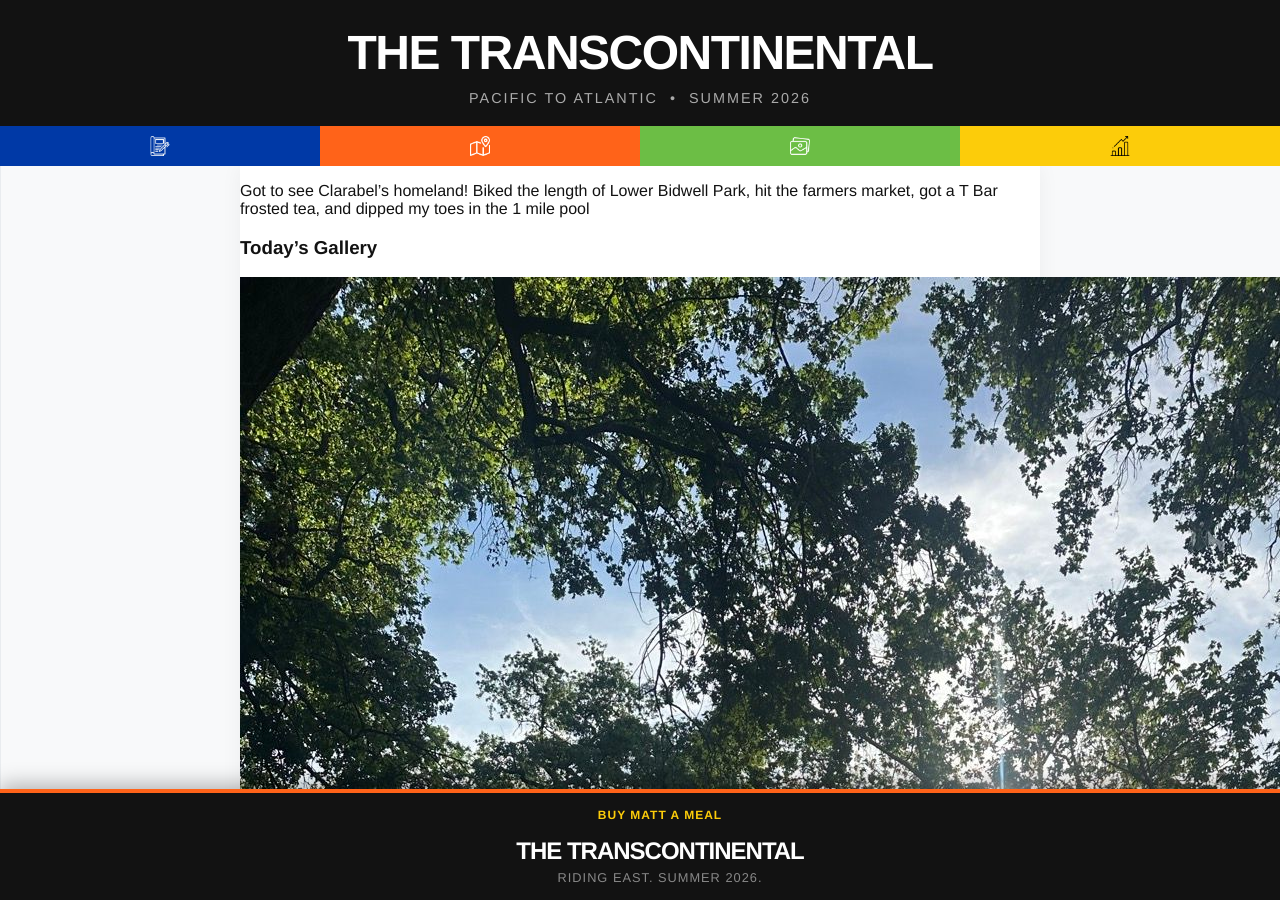
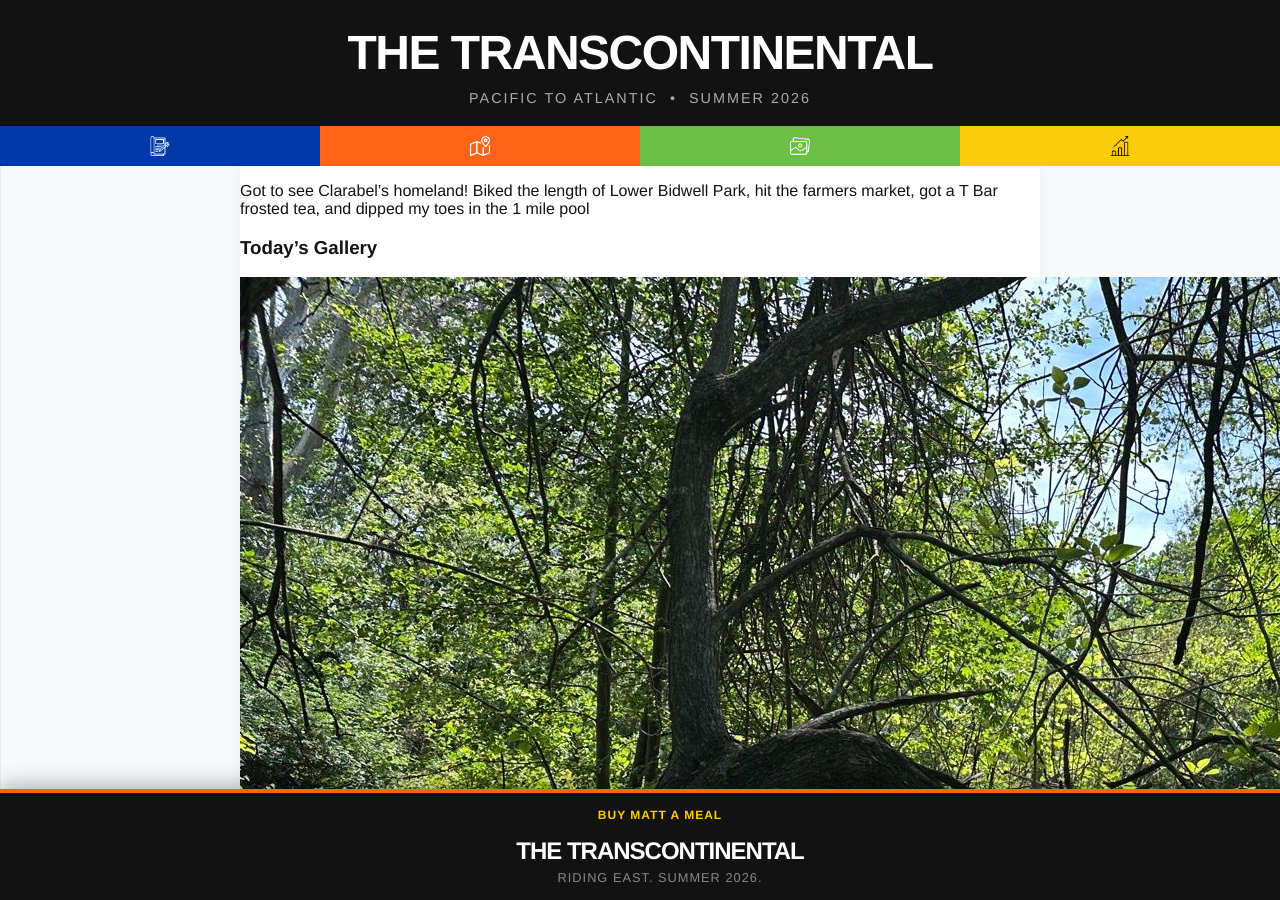
Before and after one commit to mschiller87/bike-tracker, a Jekyll site: the page built from _posts/2026-03-28-17895153513.md, in a window 1280 px wide and 900 px high. Built offline with Jekyll 4.4.1, drawn with Linux system fonts in a browser that asks for light colours.

Commit message:
Auto-update Strava rides, posts, photos, and stats

```diff
--- a/_posts/2026-03-28-17895153513.md
+++ b/_posts/2026-03-28-17895153513.md
@@ -18,6 +18,6 @@ Got to see Clarabel’s homeland! Biked the length of Lower Bidwell Park, hit th
 
 ### Today's Gallery
 
+![Gallery Image](https://mschiller87.github.io/bike-tracker/images/17895153513_1.jpg)
+
 ![Gallery Image](https://mschiller87.github.io/bike-tracker/images/17895153513_2.jpg)
-
-![Gallery Image](https://mschiller87.github.io/bike-tracker/images/17895153513_1.jpg)
```
Also changed, not shown: _posts/2026-03-13-17714295977.md (+2 -2 lines).
